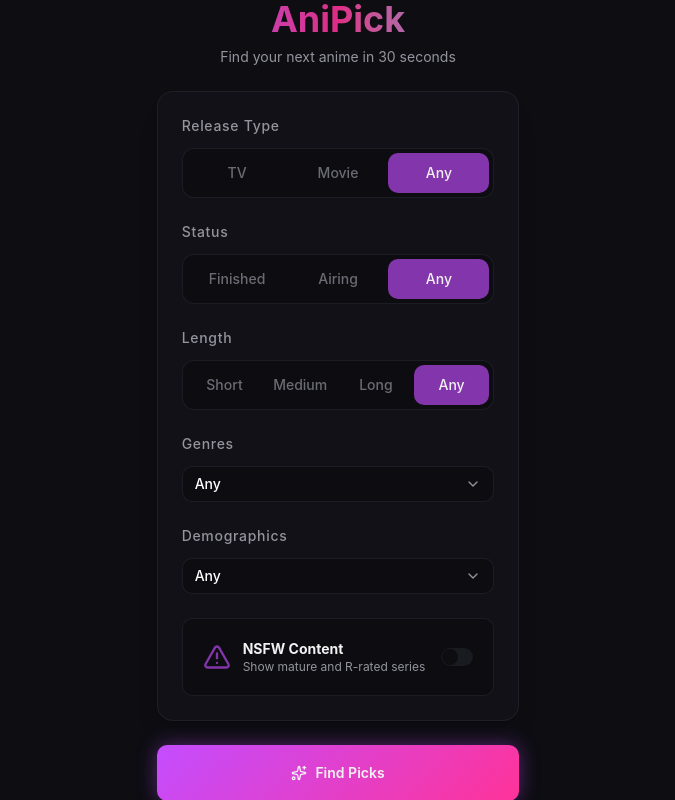
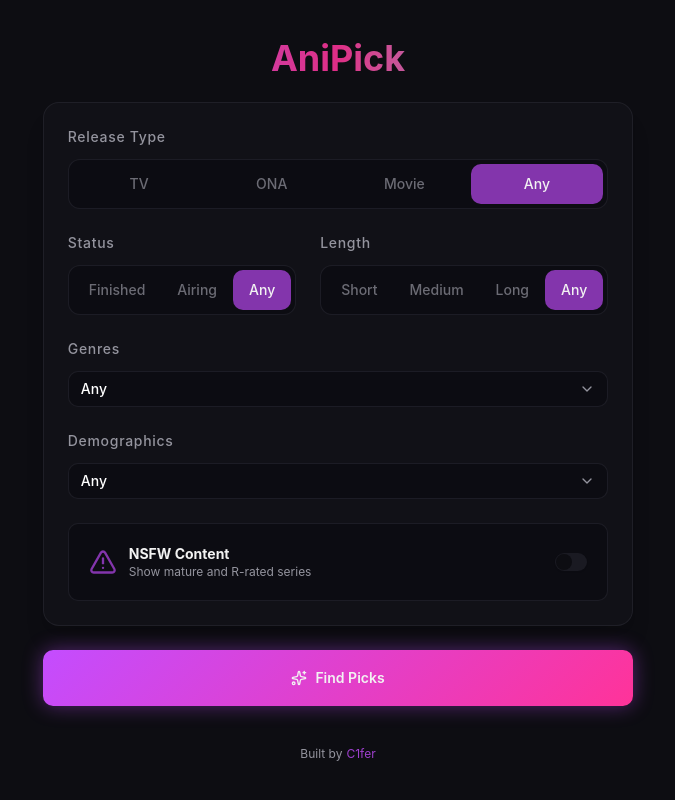
Before and after one commit to C1fer/anipick, a React (Vite) app: page / in a window 1280 px wide. Shown: the whole page, without its empty margins (302-977 px from the left). Built offline with nearby package versions, Linux system fonts and the light colour scheme.

Commit message:
feat: AnimeFilterView design changes

```diff
--- a/src/components/AnimatedButton/AnimatedButton.tsx
+++ b/src/components/AnimatedButton/AnimatedButton.tsx
@@ -16,7 +16,7 @@
     secondary: "border border-border/50 hover:bg-muted/50",
 }
 
-const BASE_STYLE = "flex items-center justify-center gap-2 w-full h-12 text-sm font-medium rounded-md transition-opacity cursor-pointer";
+const BASE_STYLE = "flex items-center justify-center gap-2 w-full h-12 text-sm font-medium rounded-md transition-opacity";
 
 export const AnimatedButton = (props: AnimatedButtonProps) => {
     const {
@@ -41,6 +41,7 @@
             whileTap={{ scale: 0.98 }}
             onClick={_handleClick}
             className={_style}
+            style={{ cursor: isLoading ? 'wait' : 'pointer'}}
         >
             {isLoading ? <Spinner className="w-4 h-4"/> : leftIcon}
             {label}
--- a/src/components/AnimeFilterView/AnimeFilterView.tsx
+++ b/src/components/AnimeFilterView/AnimeFilterView.tsx
@@ -4,7 +4,7 @@
 import { NSFWToggle } from "../NSFWToggle/NSFWToggle";
 import { Sparkles } from "lucide-react";
 import type { AnimeFilterViewProps } from "./AnimeFilterView-def";
-import { motion } from "motion/react"
+import { AnimatePresence, motion } from "motion/react"
 import { AnimatedButton } from "../AnimatedButton/AnimatedButton";
 
 export const AnimeFilterView = (props: AnimeFilterViewProps) => {
@@ -20,7 +20,7 @@
     } = useAnimeFilterView(props);
 
     return (
-        <motion.div className="flex flex-col items-center justify-center w-full mx-auto">
+        <motion.div className="flex flex-col items-center w-full">
             <div className="flex-col flex w-full gap-6 bg-card/50 border border-border/50 p-6 rounded-xl shadow-xl " >
                 <ToggleRadio
                     headerTitle="Release Type"
@@ -28,6 +28,16 @@
                     selectedValue={state.releaseType}
                     onSelected={(value) => handleChange('releaseType', value)}
                 />
+                <AnimatePresence mode="wait">
+                    {state.releaseType !== 'movie' && (
+                        <motion.div
+                            key="status-length"
+                            className="flex flex-col gap-6 md:flex-row"
+                            initial={{ opacity: 0, y: 20 }}
+                            animate={{ opacity: 1, y: 0 }}
+                            exit={{ opacity: 0, y: -20 }}
+                            transition={{ duration: 0.3 }}
+                        >
                             <ToggleRadio
                                 headerTitle="Status"
                                 options={lists.status}
@@ -40,6 +50,9 @@
                                 selectedValue={state.minEpisodes.toString()}
                                 onSelected={(value) => handleChange('minEpisodes', value)}
                             />
+                        </motion.div>
+                    )}
+                </AnimatePresence>
                 <CustomDropdown
                     label="Genres"
                     options={lists.genres}
@@ -60,7 +73,7 @@
                 />
             </div>
             <AnimatedButton
-                className="font-semibold h-14 mt-6"
+                className="font-semibold h-14 mt-6 shrink-0"
                 leftIcon={<Sparkles className="w-4 h-4"/>}
                 label="Find Picks"
                 variant="primary"
--- a/src/components/AnimeFilterView/useAnimeFilterView.ts
+++ b/src/components/AnimeFilterView/useAnimeFilterView.ts
@@ -1,5 +1,5 @@
 import { AnimeService } from "@/services/AnimeService";
-import { triggerErrorToast } from "@/utils/ToastUtils";
+import { triggerErrorToast, triggerWarningToast } from "@/utils/ToastUtils";
 import { useState } from "react";
 import { Constants } from "../../utils/constants";
 import type { AnimeFilterViewProps, AnimeFilterOptions, SelectableOption, UseAnimeFilterViewResult } from "./AnimeFilterView-def";
@@ -30,6 +30,7 @@
 
 const ANIME_RELEASE_TYPE: SelectableOption[] = [
     { label: "TV", value: "tv" },
+    { label: "ONA", value: "ona" },
     { label: "Movie", value: "movie" },
     { label: "Any", value: "any" },
 ]
@@ -103,6 +104,8 @@
                 setQueuedPicks(toQueue);
                 setCurrentPicks(picks);
                 props.onFilterSuccess();
+            } else {
+                triggerWarningToast("No picks found with the selected filters. Try relaxing your criteria!");
             }
         } catch (error) {
             console.error("Error fetching anime picks:", error);
--- a/src/components/CustomDropdown/CustomDropdown.tsx
+++ b/src/components/CustomDropdown/CustomDropdown.tsx
@@ -55,13 +55,13 @@
                 {label}
             </h3>}
             <DropdownMenu>
-                <DropdownMenuTrigger className="w-full focus:outline-none">
+                <DropdownMenuTrigger className="w-full" asChild>
                     <Button className="justify-between border bg-background/90 border-border/50 hover:bg-muted cursor-pointer min-w-full">
                         <span className="truncate">{triggerLabel}</span>
                         <ChevronDown className="w-4 h-4 ml-2 shrink-0 text-muted-foreground" />
                     </Button>
                 </DropdownMenuTrigger>
-                <DropdownMenuContent className="w-56 bg-popover border-border max-h-65 overflow-y-auto">
+                <DropdownMenuContent className="w-56 bg-popover border-border max-h-65 overflow-y-auto scrollbar-subtle">
                     {options.map((option) => (
                         <DropdownMenuCheckboxItem
                             className="data-highlighted:bg-action data-highlighted:text-white" // TODO: Change accent color
--- /dev/null
+++ b/src/components/Footer.tsx
@@ -0,0 +1,10 @@
+import { twMerge } from "tailwind-merge"
+
+export const Footer = ({ className }: { className?: string }): React.ReactElement => (
+    <footer className={twMerge(`w-full flex items-center justify-center text-xs text-muted-foreground gap-1`, className)}>
+        <span>Built by </span>
+        <a href="https://github.com/C1fer" target="_blank" rel="noopener noreferrer" className="text-primary/80 hover:underline">
+            C1fer
+        </a>
+    </footer>
+)
--- a/src/components/Logo/Logo.tsx
+++ b/src/components/Logo/Logo.tsx
@@ -5,15 +5,15 @@
     return (
         <div className="text-center mb-6">
             <motion.h1
-                className="text-4xl font-bold bg-linear-to-r from-primary via-accent to-secondary bg-clip-text text-transparent mb-2"
+                className="text-4xl font-bold bg-linear-to-r from-primary via-accent to-secondary bg-clip-text text-transparent"
                 animate={{ opacity: [0.8, 1, 0.8] }}
                 transition={{ duration: 2, repeat: Infinity }}
             >
                 AniPick
             </motion.h1>
-            <p className="text-muted-foreground text-sm">
+            {/* <p className="text-muted-foreground text-sm">
                 Find your next anime in 30 seconds
-            </p>
+            </p> */}
         </div>
     );
 };
--- a/src/components/ToggleRadio/ToggleRadio.tsx
+++ b/src/components/ToggleRadio/ToggleRadio.tsx
@@ -13,7 +13,7 @@
                     {props.headerTitle}
                 </h3>
             )}
-            <div className="flex p-1 rounded-lg bg-background/90 border border-border/50">
+            <div className="flex p-1 rounded-lg bg-background/90 border border-border/50 ">
                 {props.options.map((option) => (
                     <label key={`radio-option-${option.value}`} className="flex-1">
                         <input
@@ -23,7 +23,7 @@
                             value={option.value}
                             checked={props.selectedValue === option.value}
                             onChange={() => handleChange(option.value)} />
-                        <div className="flex h-10 items-center justify-center rounded-md text-sm font-medium text-muted-foreground/70 transition peer-checked:bg-action peer-checked:text-foreground hover:bg-muted peer-checked:hover:bg-action cursor-pointer peer-checked:cursor-default">
+                        <div className="flex py-2.5 px-4 items-center justify-center rounded-md text-sm font-medium text-muted-foreground/70 transition peer-checked:bg-action peer-checked:text-foreground hover:bg-muted peer-checked:hover:bg-action cursor-pointer peer-checked:cursor-default">
                             {option.label}
                         </div>
                     </label>
--- a/src/index.css
+++ b/src/index.css
@@ -29,6 +29,8 @@
 
   --color-destructive: hsl(0 84% 60%);
   --color-destructive-foreground: hsl(0 0% 100%);
+
+  --color-warning: hsl(45 84% 60%);
 
   --color-border: hsl(240 10% 20%);
   --color-input: hsl(240 10% 20%);
--- a/src/pages/Root.tsx
+++ b/src/pages/Root.tsx
@@ -1,11 +1,7 @@
 import { Outlet } from "react-router"
-import { TopBar } from "../components/TopBar"
 
 export const Root = () => (
-    <div className="flex flex-col bg-background h-screen">
-        {/* <TopBar /> */}
-        <div className="flex-1 overflow-auto">
-            <Outlet />
-        </div>
+    <div className="flex flex-col bg-background h-dvh overflow-hidden">
+        <Outlet />
     </div>
 )
--- a/src/pages/picker/MediaPickerPage.tsx
+++ b/src/pages/picker/MediaPickerPage.tsx
@@ -5,6 +5,7 @@
 import type { MediaPickerPageProps } from "./MediaPickerPage-def";
 import { AnimatePresence, motion } from "motion/react";
 import { Logo } from "@/components/Logo/Logo";
+import { Footer } from "@/components/Footer";
 
 export const MediaPickerPage = ({ mediaType }: MediaPickerPageProps) => {
     const {
@@ -19,6 +20,7 @@
             case "filter":
                 return (
                     <motion.div
+                        className="max-w-full "
                         key="filters"
                         initial={{ opacity: 0, x: -20 }}
                         animate={{ opacity: 1, x: 0 }}
@@ -26,11 +28,13 @@
                     >
                         <Logo />
                         {mediaType === "anime" ? <AnimeFilterView onFilterSuccess={goToPick} /> : null}
+                        <Footer className="mt-10" />
                     </motion.div>
                 )
             case "pick":
                 return (
                     <motion.div
+                        className="max-w-full"
                         key="pick"
                         initial={{ opacity: 0, x: 20 }}
                         animate={{ opacity: 1, x: 0 }}
@@ -48,7 +52,7 @@
                 return (
                     <motion.div
                         key="result"
-                        className="h-full"
+                        className="max-w-full"
                         initial={{ opacity: 0, scale: 0.95 }}
                         animate={{ opacity: 1, scale: 1 }}
                         exit={{ opacity: 0, scale: 0.95 }}
@@ -65,7 +69,7 @@
     }
 
     return (
-        <div className="flex justify-center items-center h-full w-full p-4 ">
+        <div className="flex justify-center items-start h-full w-full overflow-y-auto scrollbar-subtle md:items-center p-5 md:p-0">
             <AnimatePresence mode="wait">
                 {renderView()}
             </AnimatePresence>
--- a/src/utils/ToastUtils.ts
+++ b/src/utils/ToastUtils.ts
@@ -7,7 +7,7 @@
         {
             position: 'top-center',
             style: {
-                background: "var(--color-destructive-red)",
+                background: "var(--color-destructive)",
                 color: "white",
                 borderColor: "transparent"
             },
@@ -22,7 +22,7 @@
         {
             position: 'top-center',
             style: {
-                background: "var(--color-destructive-red)",
+                background: "var(--color-warning)",
                 color: "white",
                 borderColor: "transparent"
             },
```
Lines whose indentation alone changed are shown as unchanged.
